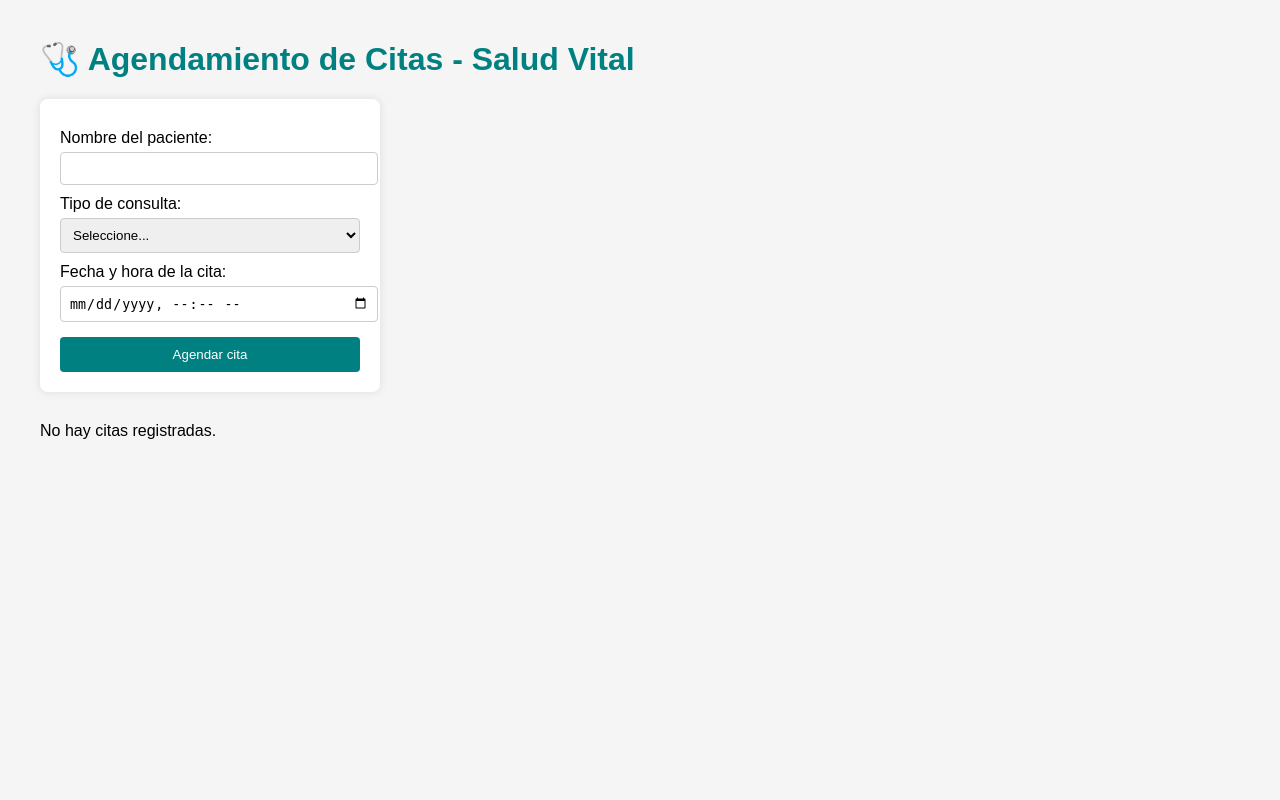
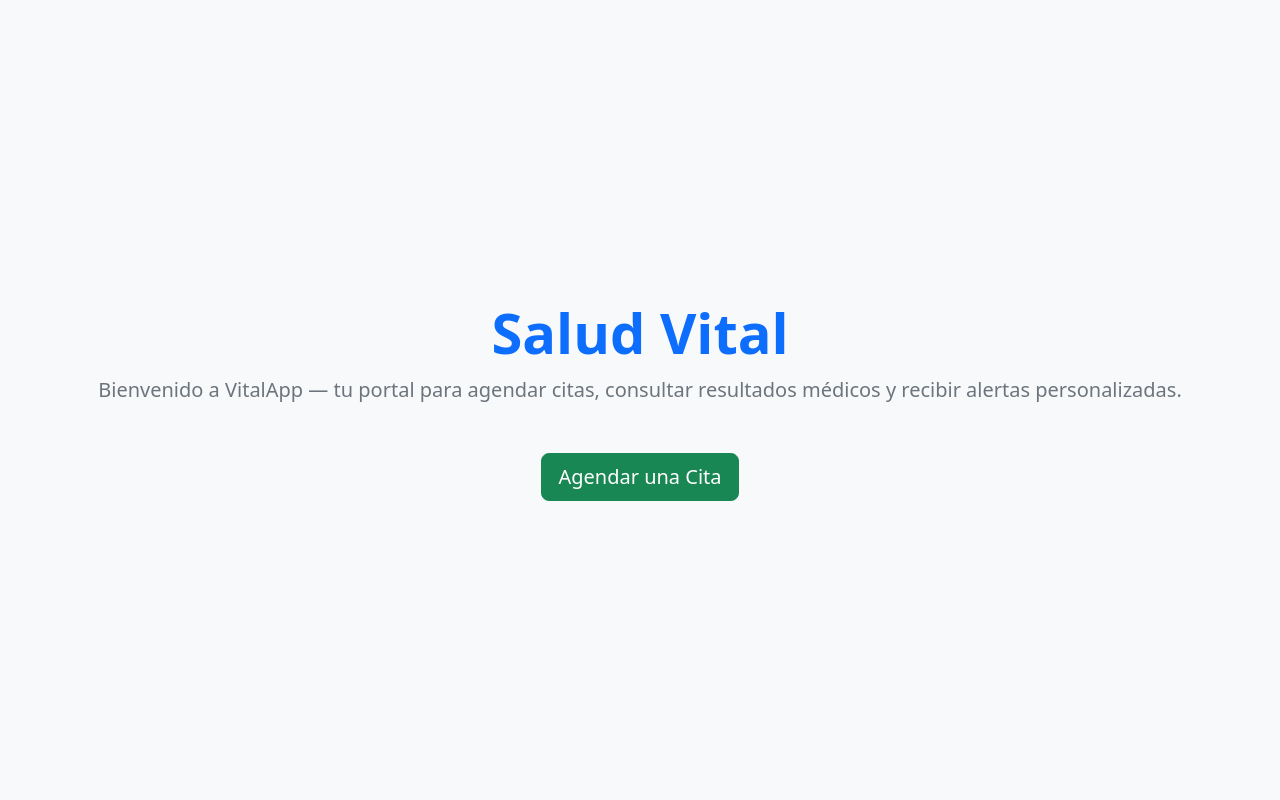
Before and after one commit to YarleyMejia/vitalapp-devops, a Flask app: page / in a window 1280 px wide. Run offline with Flask 3, Linux system fonts and the light colour scheme; data that the repository does not hold is empty.

```diff
--- a/app.py
+++ b/app.py
@@ -1,59 +1,20 @@
-from flask import Flask, render_template, request, redirect, url_for
-from pymongo import MongoClient
-from datetime import datetime
+from flask import Flask, render_template
+from routes.cita_routes import cita_bp
+from dotenv import load_dotenv
 import os
 
+load_dotenv()
+
 app = Flask(__name__)
+app.secret_key = os.getenv("SECRET_KEY") or "clave_super_secreta_123"
 
-# ===========================
-# 🔗 Conexión con MongoDB
-# ===========================
-MONGO_URI = os.getenv("MONGO_URI", "mongodb://mongo:27017/")
-client = MongoClient(MONGO_URI)
-db = client["vitalapp_db"]
-citas_collection = db["citas"]
+# Registrar Blueprint de citas
+app.register_blueprint(cita_bp, url_prefix="/citas")
 
-# ===========================
-# 🏠 Página principal (formulario)
-# ===========================
-@app.route('/')
-def index():
-    # Consultar citas ya agendadas para mostrarlas
-    citas = list(citas_collection.find({}, {'_id': 0}))
-    return render_template('index.html', citas=citas)
+@app.route("/")
+def home():
+    """Página principal"""
+    return render_template("home.html")
 
-# ===========================
-# 🩺 Agendar nueva cita
-# ===========================
-@app.route('/agendar', methods=['POST'])
-def agendar_cita():
-    paciente = request.form.get('paciente')
-    tipo_consulta = request.form.get('tipo_consulta')
-    fecha_str = request.form.get('fecha_cita')
-
-    if not paciente or not tipo_consulta or not fecha_str:
-        return "⚠️ Faltan datos", 400
-
-    # Convertir fecha string a tipo datetime
-    fecha_cita = datetime.strptime(fecha_str, '%Y-%m-%dT%H:%M')
-
-    # Insertar en la colección
-    citas_collection.insert_one({
-        "paciente": paciente,
-        "tipo_consulta": tipo_consulta,
-        "fecha_cita": fecha_cita
-    })
-
-    return redirect(url_for('index'))
-
-# ===========================
-# 📋 API para consultar citas (opcional)
-# ===========================
-@app.route('/api/citas', methods=['GET'])
-def listar_citas():
-    citas = list(citas_collection.find({}, {'_id': 0}))
-    return {"citas": citas}, 200
-
-
-if __name__ == '__main__':
-    app.run(host='0.0.0.0', port=5000, debug=True)
+if __name__ == "__main__":
+    app.run(host="0.0.0.0", port=5000, debug=True)
--- a/requirements.txt
+++ b/requirements.txt
@@ -1,3 +1,3 @@
-flask
-pymongo
-dnspython
+Flask==3.0.3
+pymongo==4.7.2
+python-dotenv==1.0.1
--- /dev/null
+++ b/services/__init__.py
@@ -0,0 +1 @@
+# Este archivo indica que la carpeta services contiene módulos importables
--- /dev/null
+++ b/templates/home.html
@@ -0,0 +1,15 @@
+<!DOCTYPE html>
+<html lang="es">
+<head>
+    <meta charset="UTF-8">
+    <title>Salud Vital | Inicio</title>
+    <link href="https://cdn.jsdelivr.net/npm/bootstrap@5.3.2/dist/css/bootstrap.min.css" rel="stylesheet">
+</head>
+<body class="bg-light text-center d-flex flex-column justify-content-center vh-100">
+    <div class="container">
+        <h1 class="display-4 fw-bold text-primary">Salud Vital</h1>
+        <p class="lead text-secondary mb-5">Bienvenido a <strong>VitalApp</strong> — tu portal para agendar citas, consultar resultados médicos y recibir alertas personalizadas.</p>
+        <a href="{{ url_for('cita.agendar') }}" class="btn btn-success btn-lg">Agendar una Cita</a>
+    </div>
+</body>
+</html>
--- a/templates/index.html
+++ b/templates/index.html
@@ -1,98 +1,74 @@
 <!DOCTYPE html>
 <html lang="es">
 <head>
-  <meta charset="UTF-8" />
-  <title>Salud Vital - Agendamiento de Citas</title>
-  <style>
-    body {
-      font-family: Arial, sans-serif;
-      margin: 40px;
-      background: #f5f5f5;
+  <meta charset="UTF-8">
+  <title>Agendar Cita</title>
+  <link href="https://cdn.jsdelivr.net/npm/bootstrap@5.3.3/dist/css/bootstrap.min.css" rel="stylesheet">
+  <script>
+    async function cargarHoras() {
+      const fecha = document.getElementById("fecha").value;
+      const response = await fetch(`/citas/agendar?fecha=${fecha}`);
+      const html = await response.text();
+      document.open();
+      document.write(html);
+      document.close();
     }
-    h1 { color: #008080; }
-    form {
-      background: white;
-      padding: 20px;
-      border-radius: 8px;
-      box-shadow: 0 0 10px rgba(0,0,0,0.1);
-      width: 300px;
-      margin-bottom: 30px;
-    }
-    label { display: block; margin-top: 10px; }
-    input, select {
-      width: 100%;
-      padding: 8px;
-      margin-top: 5px;
-      border-radius: 4px;
-      border: 1px solid #ccc;
-    }
-    button {
-      background: #008080;
-      color: white;
-      border: none;
-      padding: 10px;
-      margin-top: 15px;
-      width: 100%;
-      border-radius: 4px;
-      cursor: pointer;
-    }
-    button:hover { background: #006666; }
-    table {
-      background: white;
-      border-collapse: collapse;
-      width: 80%;
-    }
-    th, td {
-      padding: 10px;
-      border: 1px solid #ddd;
-    }
-    th { background: #008080; color: white; }
-  </style>
+  </script>
 </head>
-<body>
-  <h1>🩺 Agendamiento de Citas - Salud Vital</h1>
+<body class="bg-light">
+  <div class="container mt-5">
+    <h1 class="text-center mb-4">🗓️ Agendar Cita</h1>
 
-  <form method="POST" action="/agendar">
-    <label for="paciente">Nombre del paciente:</label>
-    <input type="text" id="paciente" name="paciente" required />
+    <form method="POST" class="card p-4 shadow-sm">
+      <div class="mb-3">
+        <label class="form-label">Nombre completo</label>
+        <input type="text" name="nombre" class="form-control" required>
+      </div>
 
-    <label for="tipo_consulta">Tipo de consulta:</label>
-    <select id="tipo_consulta" name="tipo_consulta" required>
-      <option value="">Seleccione...</option>
-      <option value="Medicina general">Medicina general</option>
-      <option value="Odontología">Odontología</option>
-      <option value="Pediatría">Pediatría</option>
-      <option value="Cardiología">Cardiología</option>
-    </select>
+      <div class="mb-3">
+        <label class="form-label">Número de cédula</label>
+        <input type="text" name="cedula" class="form-control" required>
+      </div>
 
-    <label for="fecha_cita">Fecha y hora de la cita:</label>
-    <input type="datetime-local" id="fecha_cita" name="fecha_cita" required />
+      <div class="mb-3">
+        <label class="form-label">Correo electrónico</label>
+        <input type="email" name="correo" class="form-control" required>
+      </div>
 
-    <button type="submit">Agendar cita</button>
-  </form>
+      <div class="mb-3">
+        <label class="form-label">Tipo de consulta</label>
+        <select name="tipo" class="form-select" required>
+          <option value="">Selecciona un tipo</option>
+          <option value="General">Consulta general</option>
+          <option value="Odontología">Odontología</option>
+          <option value="Pediatría">Pediatría</option>
+          <option value="Cardiología">Cardiología</option>
+        </select>
+      </div>
 
-  {% if citas %}
-  <h2>Citas agendadas</h2>
-  <table>
-    <thead>
-      <tr>
-        <th>Paciente</th>
-        <th>Tipo de consulta</th>
-        <th>Fecha y hora</th>
-      </tr>
-    </thead>
-    <tbody>
-      {% for c in citas %}
-      <tr>
-        <td>{{ c.paciente }}</td>
-        <td>{{ c.tipo_consulta }}</td>
-        <td>{{ c.fecha_cita }}</td>
-      </tr>
-      {% endfor %}
-    </tbody>
-  </table>
-  {% else %}
-  <p>No hay citas registradas.</p>
-  {% endif %}
+      <div class="mb-3">
+        <label class="form-label">Selecciona fecha</label>
+        <input type="date" id="fecha" class="form-control" onchange="cargarHoras()" required>
+      </div>
+
+      {% if horas %}
+      <div class="mb-3">
+        <label class="form-label">Hora disponible</label>
+        <select name="fecha_cita" class="form-select" required>
+          {% for h in horas %}
+            <option value="{{ h.strftime('%Y-%m-%dT%H:%M') }}">
+              {{ h.strftime('%H:%M') }}
+            </option>
+          {% endfor %}
+        </select>
+      </div>
+      {% endif %}
+
+      <div class="d-flex justify-content-center gap-3">
+        <button type="submit" class="btn btn-success">Agendar cita</button>
+        <a href="/" class="btn btn-secondary">Volver</a>
+      </div>
+    </form>
+  </div>
 </body>
 </html>
```
Also changed, not shown: docker-compose.yml (+3 -14 lines), routes/cita_routes.py (added, +35 -0 lines), services/cita_service.py (added, +44 -0 lines), templates/agendar.html (added, +43 -0 lines), templates/cancelar.html (added, +25 -0 lines), templates/citas.html (+28 -9 lines), templates/listar.html (added, +45 -0 lines), .github/models/__init__.py (added), .github/models/cita.py (added), .github/workflows/main.yml, 1 other file.
